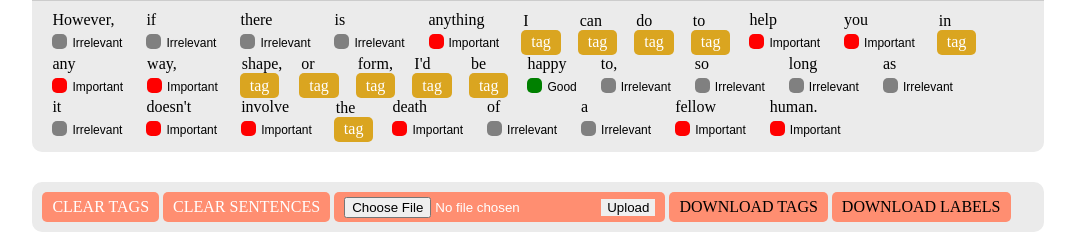
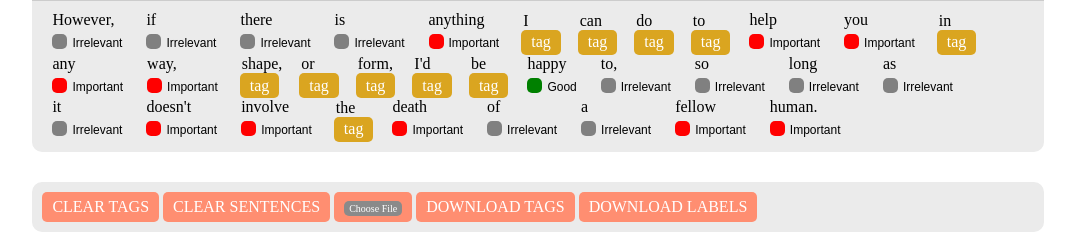
Before and after one commit to RyanTonerCode/Data-Annotation-Tool-With-Active-Learning, a Flask app: template application/templates/index.html in a window 1280 px wide. Shown: the part 758-998 px from the top of the page, without its empty margins (102-1177 px from the left). Run offline with Flask 2, Linux system fonts and the light colour scheme; the template is opened without the code that fills it, so the values that code supplies are empty; some web fonts are replaced.

Commit message:
Updated file picker

```diff
--- a/application/static/script.js
+++ b/application/static/script.js
@@ -227,6 +227,10 @@ $(document).ready(function(){
     {
         ajax("/", JSON.stringify({clear_sentences: ""}), update_sentences);
     });
+    document.getElementById("file-upload").onchange = function() //when a file is chosen to upload
+    {
+        document.getElementById("file-upload-form").submit();
+    };
 
 
 
--- a/application/static/styles.css
+++ b/application/static/styles.css
@@ -579,7 +579,7 @@ div.top
 
 
 
-.footer-buttons
+.footer-buttons:not(.upload)
 {
     width: 80%;
     margin-top: 30px;
@@ -596,7 +596,7 @@ div.top
     /* text-align: center; */
 
 }
-.footer-buttons button.btn1
+.footer-buttons button.btn1:not(.upload)
 {
     font-size: 16px;
     color: white;
@@ -613,12 +613,46 @@ div.top
     font-family: 'avenir';
     /* text-align: center; */
 }
-.footer-buttons button.btn1:hover
+.footer-buttons button.btn1:not(.upload):hover
 {
     background-color: gray;
 }
-
-
+.footer-buttons .btn1.upload
+{
+    font-size: 16px;
+    color: white;
+    height: 30px;
+    background-color: rgb(255, 142, 113);
+    color: white;
+    padding-left: 10px;
+    padding-right: 10px;
+    transition: 0.4s;
+    border-radius: 5px;
+    display: inline-block;
+    font-family: 'avenir';
+}
+input[type="file"]
+{
+    display: none;
+}
+.footer-inner-button
+{
+    font-size: 10px;
+    padding: 2px 2px;
+    cursor: pointer;
+    border-radius: 5px;
+    background-color: #8a8a8a;
+    color: white;
+    font-family: 'avenir';
+    display: inline-block;
+    transition: all 0.4s;
+    padding-left: 5px;
+    padding-right: 5px;
+}
+.footer-inner-button:hover
+{
+    background-color: #CCCCCC;
+}
 
 
 
--- a/application/templates/index.html
+++ b/application/templates/index.html
@@ -88,12 +88,16 @@
         <button class="btn1 clear-tags">CLEAR TAGS</button>
         <button class="btn1 clear-sentences">CLEAR SENTENCES</button>
         <button class="btn1 upload" type='file'>
-        <form action="/success" method="post" enctype="multipart/form-data">
-            <input type="file" name="file" />
-            <input type = "submit" value="Upload"></button>
-            <button class="btn1 download-tag"><a href="{{url_for('download_file_labels')}}"> DOWNLOAD TAGS </button>
-            <button class="btn1 download-labels"><a href="{{url_for('download_file_annotation')}}"> DOWNLOAD LABELS </button>
-        </form>
+            <form id="file-upload-form" action="/success" method="post" enctype="multipart/form-data">
+                <label for="file-upload" class="footer-inner-button">Choose File</label>
+                <input id="file-upload" type="file" name="file"/>
+
+                <!-- <input class="footer-inner-button" type="submit" value="Upload"> -->
+            </form>
+        </button>
+        <button class="btn1 download-tag"><a style="color: white" href="{{url_for('download_file_labels')}}">DOWNLOAD TAGS</button>
+        <button class="btn1 download-labels"><a style="color: white" href="{{url_for('download_file_annotation')}}">DOWNLOAD LABELS</button>
+
     </div>
 
 {% endblock %}
```
